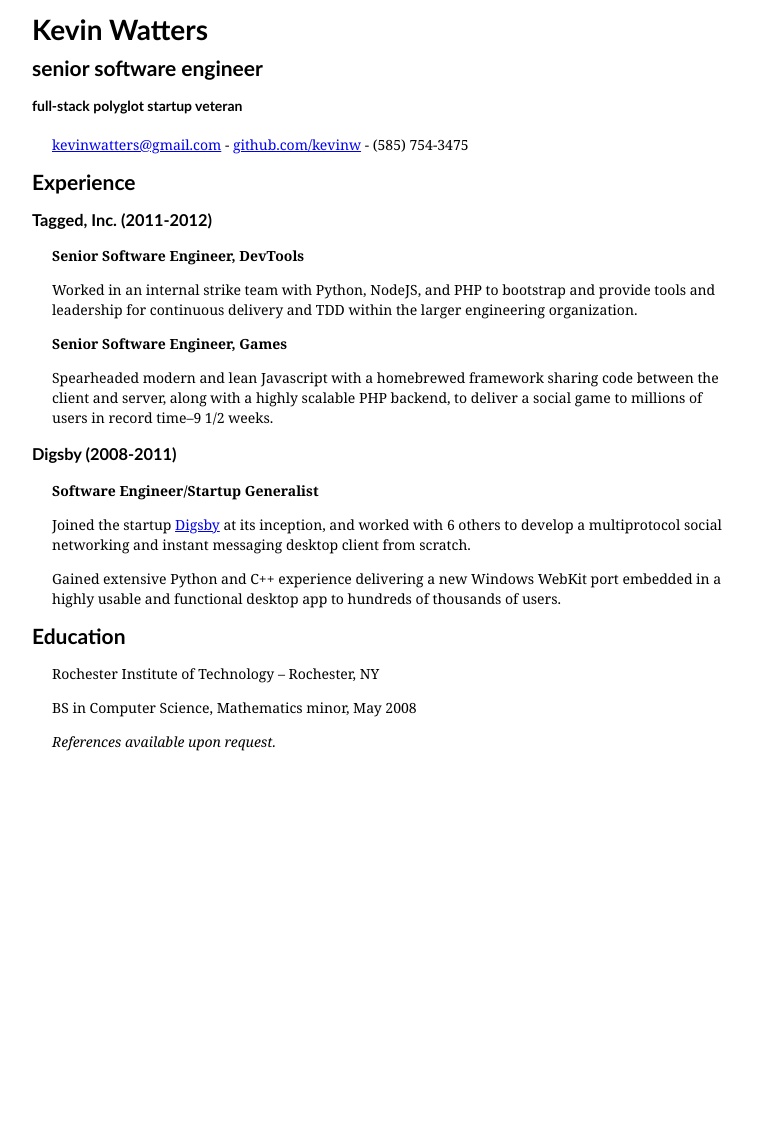
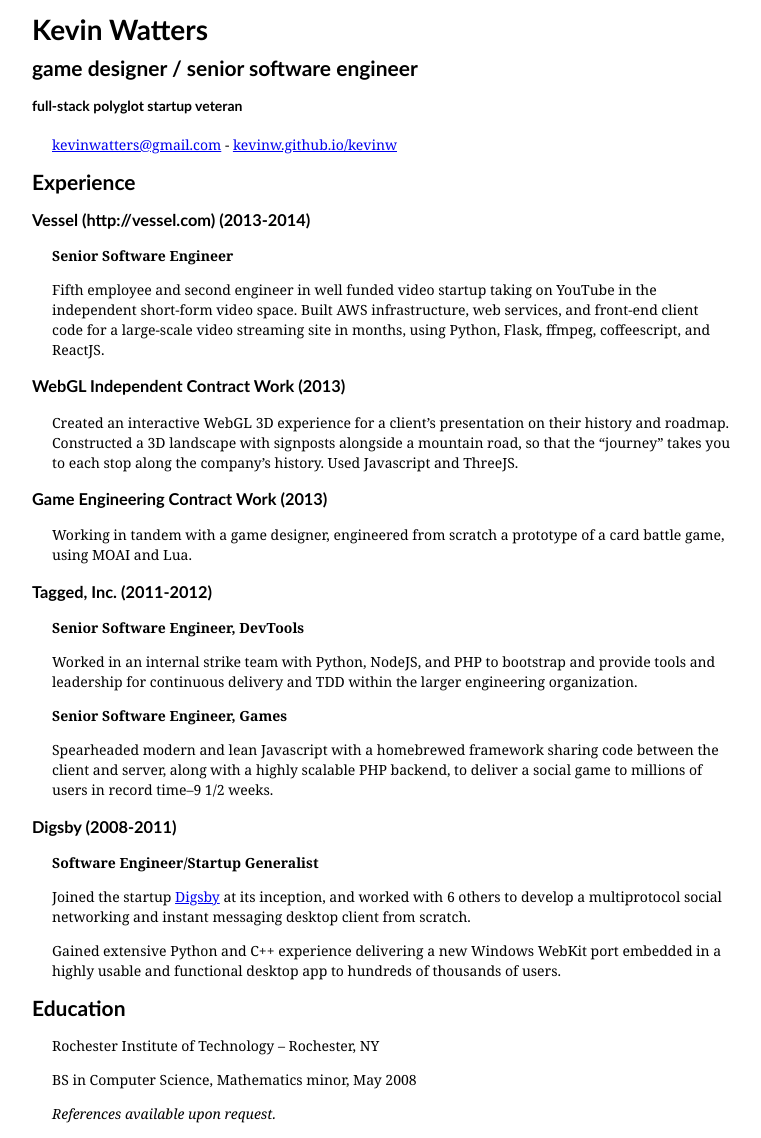
Before and after one commit to kevinw/kevinw.github.com, a Jekyll site: the page built from resume.markdown, in a window 1280 px wide. Shown: the whole page, without its empty margins (258-1019 px from the left). Built offline with Jekyll 4.4.1, drawn with Linux system fonts in a browser that asks for light colours; Markdown is read by kramdown in place of the engine named in the settings; before the commit the page ends 900 px from its top, so only the background shows below that.

Commit message:
resume update (from berlin, before my visa appt)

```diff
--- a/resume.markdown
+++ b/resume.markdown
@@ -5,13 +5,27 @@
 
 # Kevin Watters
 
-## senior software engineer
+## game designer / senior software engineer
 
 #### full-stack polyglot startup veteran
 
-[kevinwatters@gmail.com](mailto:kevinwatters@gmail.com) - [github.com/kevinw](http://github.com/kevinw) - (585) 754-3475
+[kevinwatters@gmail.com](mailto:kevinwatters@gmail.com) - [kevinw.github.io/kevinw](http://github.com/kevinw)
 
 ## Experience
+
+### Vessel (http://vessel.com) (2013-2014)
+
+__Senior Software Engineer__
+
+Fifth employee and second engineer in well funded video startup taking on YouTube in the independent short-form video space. Built AWS infrastructure, web services, and front-end client code for a large-scale video streaming site in months, using Python, Flask, ffmpeg, coffeescript, and ReactJS.
+
+### WebGL Independent Contract Work (2013)
+
+Created an interactive WebGL 3D experience for a client's presentation on their history and roadmap. Constructed a 3D landscape with signposts alongside a mountain road, so that the "journey" takes you to each stop along the company's history. Used Javascript and ThreeJS.
+
+### Game Engineering Contract Work (2013)
+
+Working in tandem with a game designer, engineered from scratch a prototype of a card battle game, using MOAI and Lua.
 
 ### Tagged, Inc.  (2011-2012)
 
```
